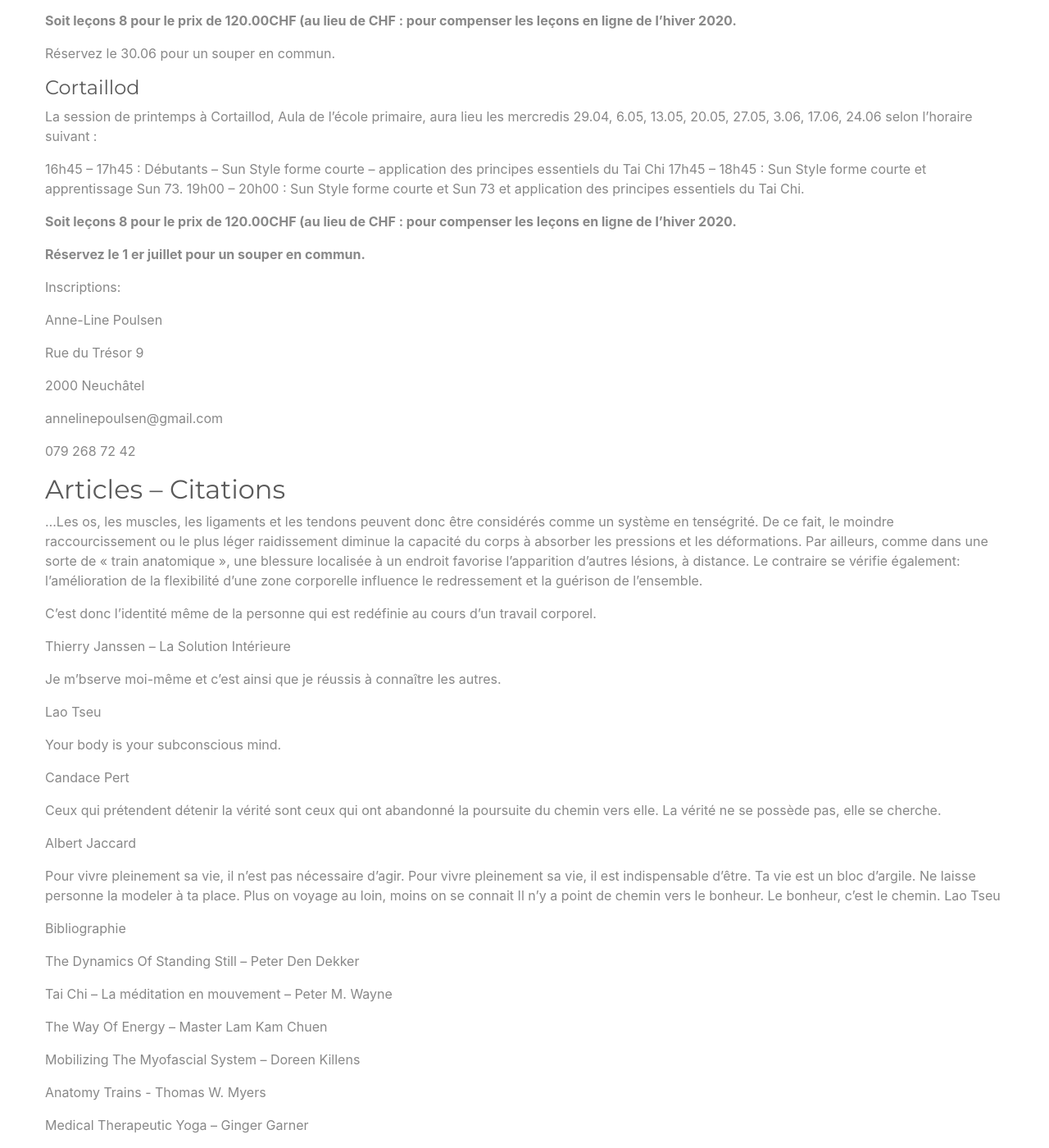
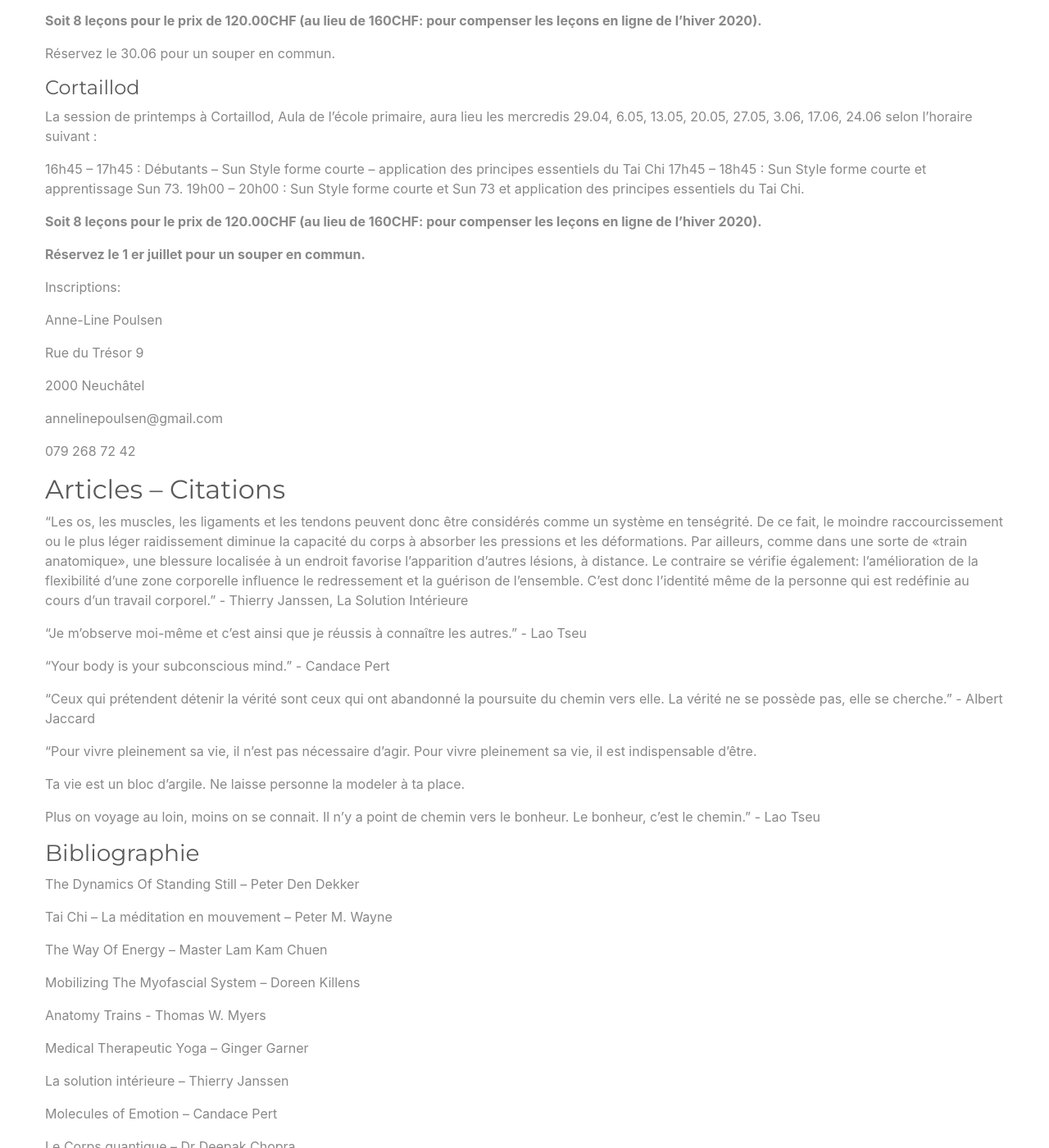
Before and after one commit to tresor9/tresor9, a Jekyll site: the page built from people/poulsen.md, in a window 1280 px wide and 1400 px high, scrolled down 2696 px. Shown: the whole window at 82% size. Built offline with Jekyll 4.4.1, drawn with Linux system fonts in a browser that asks for light colours; some of the changed text lies outside the part shown.

Commit message:
Updated poulsen page

```diff
--- a/people/poulsen.md
+++ b/people/poulsen.md
@@ -76,12 +76,13 @@ Document - [Les 6 principes essentiels du Tai Chi](/assets/documents/taichi/prin
 ### Printemps 2020 - EN ESPÉRANT QUE LES CONDITIONS SANITAIRES LE PERMETTENT
 
 #### La Coudre Neuchâtel
+
 La session de printemps 2020 à La Coudre, salle de paroisse, aura lieu les mardis 28.04, 5.05, 12.05, 19.05, 26.05, 2.06, 16.6, 23.6 selon l’horaire suivant:
 
 16h30 – 17h30 : Sun Style forme courte et Sun 73 et application des principes essentiels du Tai Chi.
 17h30 – 18h30 : Sun Style forme courte et application des principes essentiels du Tai Chi.
 
-__Soit leçons 8 pour le prix de 120.00CHF (au lieu de CHF : pour compenser les leçons en ligne de l’hiver 2020.__
+__Soit 8 leçons pour le prix de 120.00CHF (au lieu de 160CHF: pour compenser les leçons en ligne de l’hiver 2020).__
 
 Réservez le 30.06 pour un souper en commun.
 
@@ -93,7 +94,7 @@ La session de printemps à Cortaillod, Aula de l’école primaire, aura lieu le
 17h45 – 18h45 : Sun Style forme courte et apprentissage Sun 73.
 19h00 – 20h00 : Sun Style forme courte et Sun 73 et application des principes essentiels du Tai Chi.
 
-__Soit leçons 8 pour le prix de 120.00CHF (au lieu de CHF : pour compenser les leçons en ligne de l’hiver 2020.__
+__Soit 8 leçons pour le prix de 120.00CHF (au lieu de 160CHF: pour compenser les leçons en ligne de l’hiver 2020).__
 
 __Réservez le 1 er juillet pour un souper en commun.__
 
@@ -111,32 +112,21 @@ annelinepoulsen@gmail.com
 
 ## Articles – Citations
 
-…Les os, les muscles, les ligaments et les tendons peuvent donc être considérés comme un système en tenségrité. De ce fait, le moindre raccourcissement ou le plus léger raidissement diminue la capacité du corps à absorber les pressions et les déformations. Par ailleurs, comme dans une sorte de « train anatomique », une blessure localisée à un endroit favorise l’apparition d’autres lésions, à distance. Le contraire se vérifie également: l’amélioration de la flexibilité d’une zone corporelle influence le redressement et la guérison de l’ensemble.
+"Les os, les muscles, les ligaments et les tendons peuvent donc être considérés comme un système en tenségrité. De ce fait, le moindre raccourcissement ou le plus léger raidissement diminue la capacité du corps à absorber les pressions et les déformations. Par ailleurs, comme dans une sorte de «train anatomique», une blessure localisée à un endroit favorise l’apparition d’autres lésions, à distance. Le contraire se vérifie également: l’amélioration de la flexibilité d’une zone corporelle influence le redressement et la guérison de l’ensemble. C’est donc l’identité même de la personne qui est redéfinie au cours d’un travail corporel." - Thierry Janssen, La Solution Intérieure
 
-C’est donc l’identité même de la personne qui est redéfinie au cours d’un travail corporel.
+"Je m'observe moi-même et c'est ainsi que je réussis à connaître les autres." - Lao Tseu
 
-Thierry Janssen – La Solution Intérieure
+"Your body is your subconscious mind." - Candace Pert
 
-Je m'bserve moi-même et c'est ainsi que je réussis à connaître les autres.
+"Ceux qui prétendent détenir la vérité sont ceux qui ont abandonné la poursuite du chemin vers elle. La vérité ne se possède pas, elle se cherche." - Albert Jaccard
 
-Lao Tseu
+"Pour vivre pleinement sa vie, il n'est pas nécessaire d'agir. Pour vivre pleinement sa vie, il est indispensable d'être.
 
-Your body is your subconscious mind.
+Ta vie est un bloc d'argile. Ne laisse personne la modeler à ta place.
 
-Candace Pert
+Plus on voyage au loin, moins on se connait. Il n'y a point de chemin vers le bonheur. Le bonheur, c'est le chemin." - Lao Tseu
 
-Ceux qui prétendent détenir la vérité sont ceux qui ont abandonné la poursuite du chemin vers elle. La vérité ne se possède pas, elle se cherche.
-
-Albert Jaccard
-
-Pour vivre pleinement sa vie, il n'est pas nécessaire d'agir.
-Pour vivre pleinement sa vie, il est indispensable d'être.
-Ta vie est un bloc d'argile. Ne laisse personne la modeler à ta place.
-Plus on voyage au loin, moins on se connait
-Il n'y a point de chemin vers le bonheur. Le bonheur, c'est le chemin.
-Lao Tseu
-
-Bibliographie
+### Bibliographie
 
 The Dynamics Of Standing Still – Peter Den Dekker
 
```
Also changed, not shown: other parts of people/poulsen.md (+0 -2 lines).
